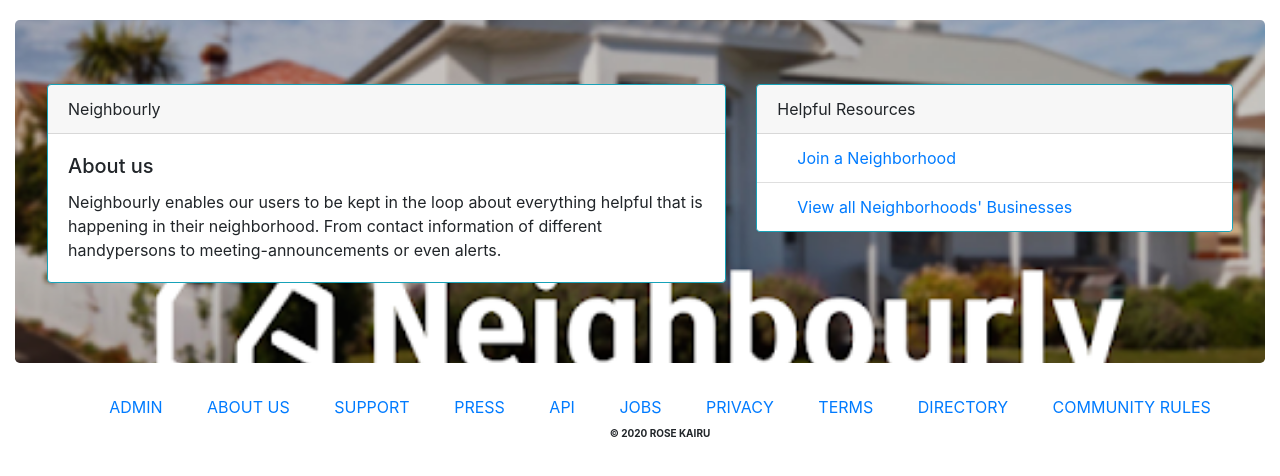
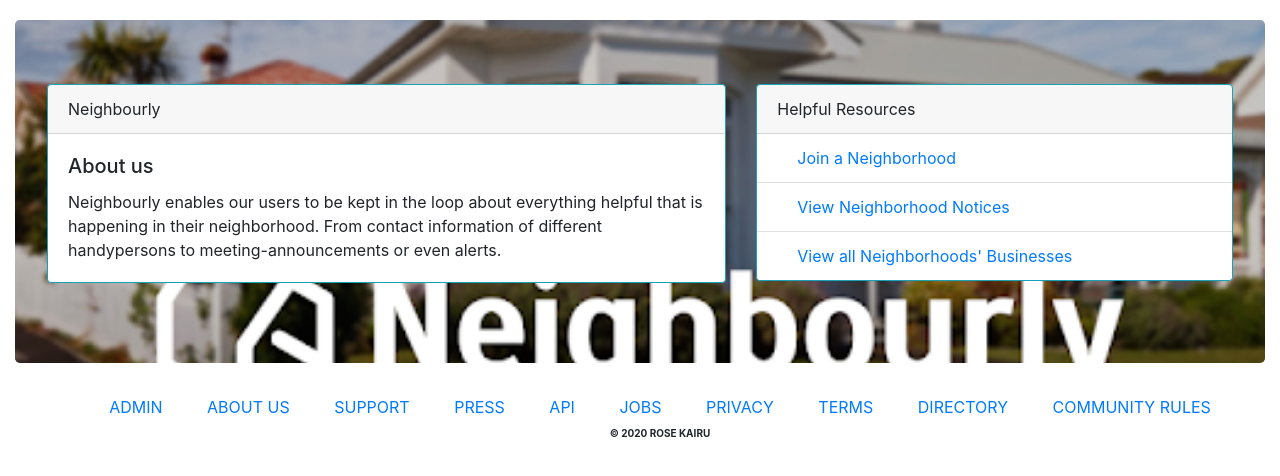
Before and after one commit to rosekairu/Neighbourly, a Django app: page / in a window 1280 px wide. Shown: the part 166-642 px from the top of the page. Run offline with Django 3.2, Linux system fonts and the light colour scheme; a user stored in the database is signed in; tables that the repository leaves empty hold one stand-in row (values such as "Sample post"); some libraries are stand-ins or nearby versions.

Commit message:
modified index and share notice template to display neighborhood notices

```diff
--- a/Posts/templates/index.html
+++ b/Posts/templates/index.html
@@ -25,9 +25,9 @@
                 <div class="card border-info slightOpaicty">
                     <div class="card-header"> Helpful Resources </div>
                     <ul class="list-group text-info list-group-flush">
-                        <li class="list-group-item"><a href="/join_neighborhood"> Join a Neighborhood</a></li>
+                        <li class="list-group-item"><a href="/neighborhood"> Join a Neighborhood</a></li>
 
-                        {% if request.user.Profile.neighborhood %}
+                        {% if request.user.profile.neighborhood %}
                         <li class="list-group-item"><a href="{% url 'Posts:view_notices' request.user.profile.neighborhood.id %}">View Neighborhood Notices</a></li>
                         {% endif %}
 
--- a/Posts/templates/posts/share_notice.html
+++ b/Posts/templates/posts/share_notice.html
@@ -1,5 +1,4 @@
  {% extends 'posts/base.html' %} {% load bootstrap4 %} {% load static %} {% block content %} {{block.super}}
-
 
 <div class="container-fluid topBuffer">
 
```
